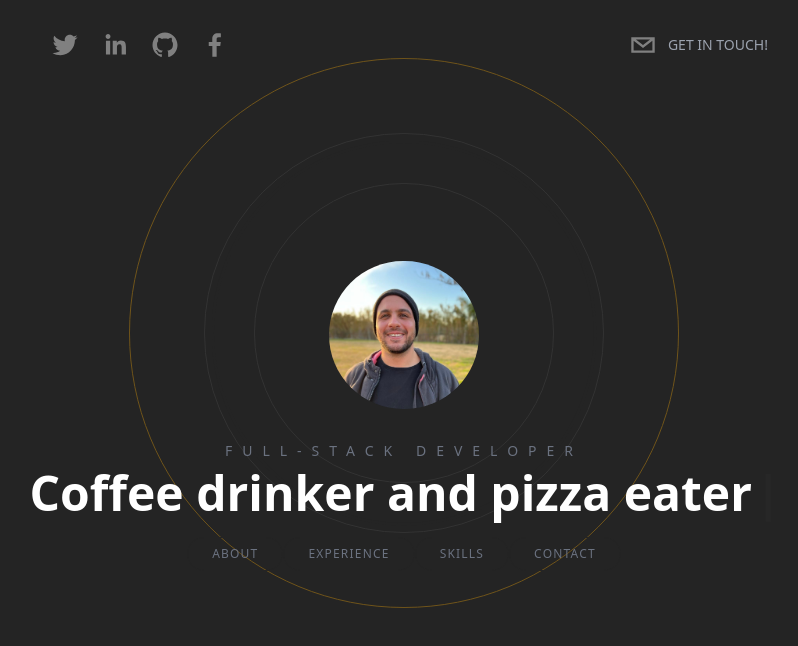
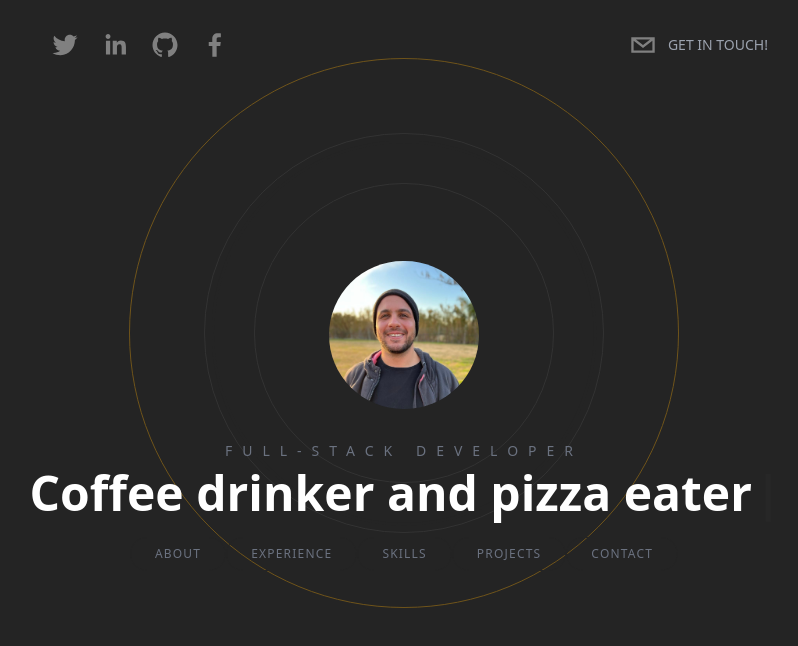
Before and after one commit to KaskMIL/portfolio-nextjs, a Next.js app: page / in a window 1280 px wide. Shown: the top 646 px of the page, without its empty margins (236-1034 px from the left). Built offline with nearby package versions, Linux system fonts and the light colour scheme.

Commit message:
Add Projects to nav

```diff
--- a/components/Hero.tsx
+++ b/components/Hero.tsx
@@ -44,6 +44,9 @@ const Hero = (props: Props) => {
           <Link href='#skills'>
           <button className="buttonHero">Skills</button>
           </Link>
+          <Link href='#projects'>
+          <button className="buttonHero">Projects</button>
+          </Link>
           <Link href='#contact'>
           <button className="buttonHero">Contact</button>
           </Link>
```
